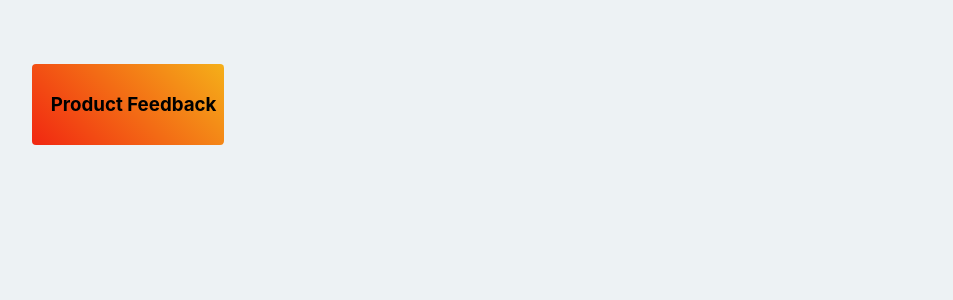
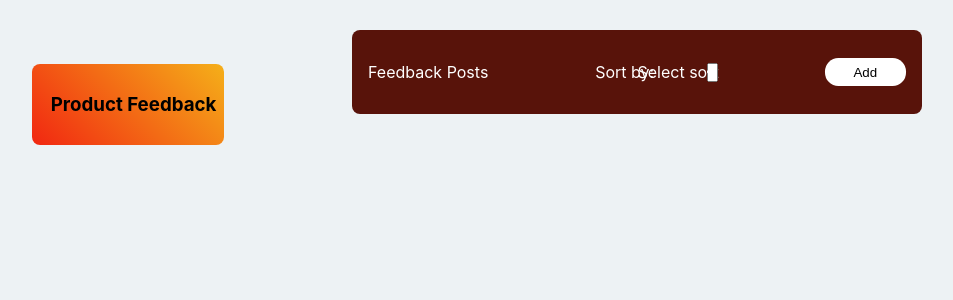
Before and after one commit to Necolanch/product-feedback, a React (Create React App) app in the folder react-files/: page / in a window 1280 px wide. Shown: the top 300 px of the page, without its empty margins (32-985 px from the left). Built offline with nearby package versions, Linux system fonts and the light colour scheme.

Commit message:
Add post board header

```diff
--- a/react-files/src/App.js
+++ b/react-files/src/App.js
@@ -1,9 +1,11 @@
 import TitlePiece from "./components/TitlePiece";
+import PostsBoardHeader from "./components/PostsBoardHeader";
 
 function App() {
   return (
     <div className="App">
       <TitlePiece titleText="Product Feedback"></TitlePiece>
+      <PostsBoardHeader></PostsBoardHeader>
     </div>
   );
 }
--- /dev/null
+++ b/react-files/src/components/Button.js
@@ -0,0 +1,19 @@
+import React from "react";
+import styled from "styled-components";
+
+const Button = props => {
+    return (
+        <AddButton>{props.btnText}</AddButton>
+    )
+}
+
+const AddButton = styled.button`
+background-color:white;
+width:15%;
+height:75%;
+border:none;
+border-radius:1em;
+padding:.5em;
+`
+
+export default Button;
--- /dev/null
+++ b/react-files/src/components/PostsBoardHeader.js
@@ -0,0 +1,58 @@
+import React from "react";
+import { useState } from "react";
+import styled from "styled-components";
+
+import Button from "./Button";
+
+const PostsBoardHeader = props => {
+    const [sortState, setSortState]=useState("Select sort");
+
+    return (
+        <BoardHeader>
+            <BoardHeaderTitle>Feedback Posts</BoardHeaderTitle>
+            <PostSortLabel>Sort by:</PostSortLabel>
+            <SortSelection>{sortState}</SortSelection>
+            <PostSort value={sortState} onChange={e=>setSortState(e.target.value)}>
+                <option>Select sort</option>
+                <option>Most likes</option>
+                <option>Least likes</option>
+                <option>Most comments</option>
+                <option>Least comments</option>
+            </PostSort>
+            <Button btnText="Add"></Button>
+        </BoardHeader>
+    )
+}
+
+const BoardHeader = styled.div`
+display:flex;
+justify-content:space-between;
+align-items:center;
+background-color:#58130A;
+width:42%;
+border-radius:.5em;
+padding:1em;
+margin-left:30%;
+margin-top:-8.75em;
+`
+
+const BoardHeaderTitle=styled.p`
+color:white;
+`
+
+const PostSortLabel=styled.label`
+color:white;
+`
+
+const SortSelection=styled.p`
+color:white;
+margin-left:-23%;
+`
+
+const PostSort=styled.select`
+color:white;
+width:2%;
+margin-left:-22%;
+`
+
+export default PostsBoardHeader;
--- a/react-files/src/components/TitlePiece.js
+++ b/react-files/src/components/TitlePiece.js
@@ -9,13 +9,11 @@ const TitlePiece = props =>{
     )
 }
 
-export default TitlePiece;
-
 const TitleBackground=styled.div`
 background: linear-gradient(45deg, #f12711, #f5af19);
 width:15%;
-border-radius:.25em;
-margin:5% 0 0 5%;
+border-radius:.5em;
+margin:5% 0 2% 5%;
 `;
 
 const TitleText=styled.h3`
@@ -23,3 +21,5 @@ color:black;
 margin-left:1em;
 padding:15% 0 15% 0;
 `;
+
+export default TitlePiece;
```
